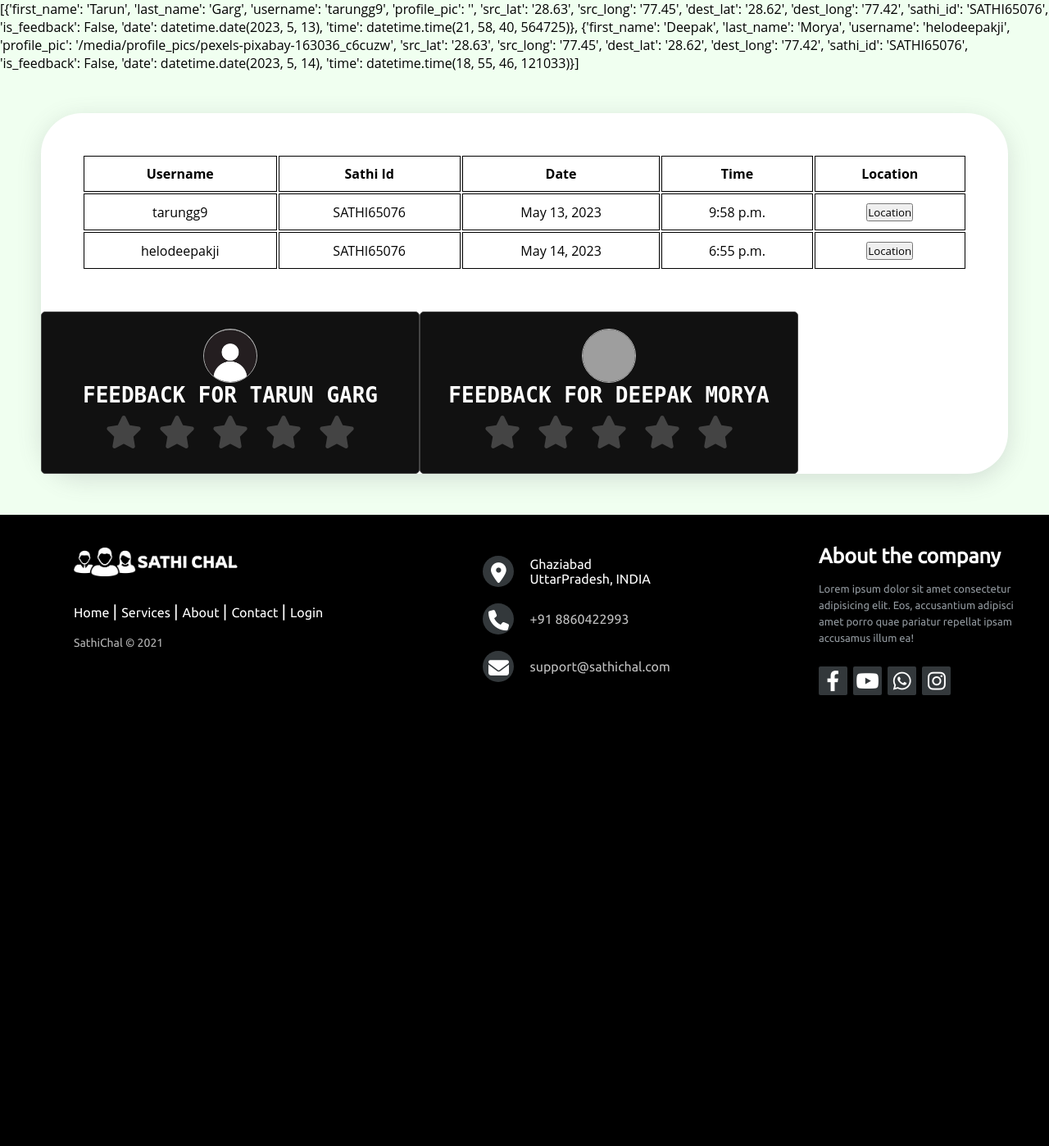
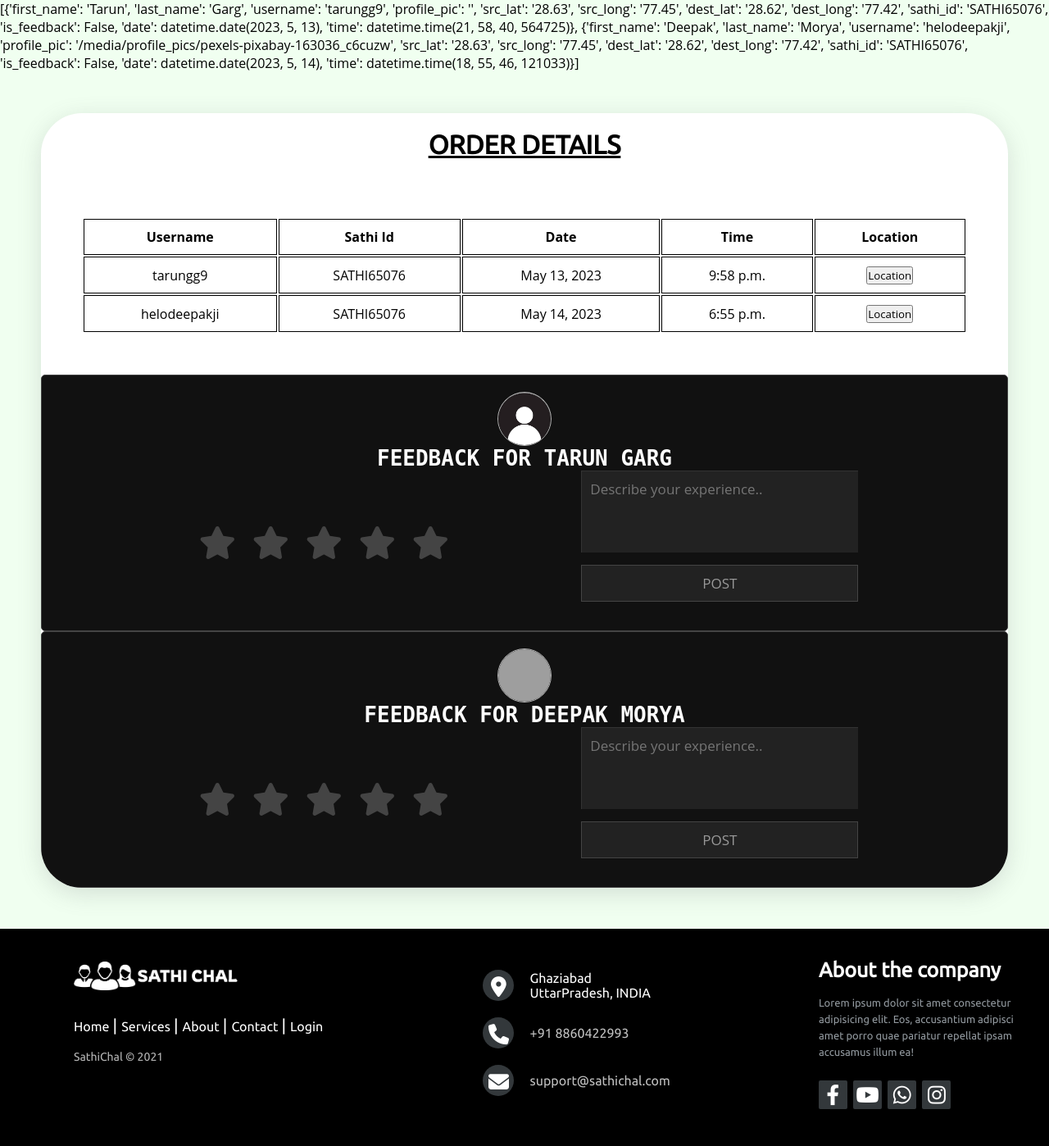
Before and after one commit to helodeepakji/sathichal, a Django app: a page that uses templates/feedback.html in a window 1280 px wide. Shown: the part 75-1473 px from the top of the page at 82% size. Before the commit the page ends 923 px from the top, so only its background shows below. Run offline with Django 4.2, Linux system fonts and the light colour scheme; a user stored in the database is signed in; data comes from the database, SQL or seed files in the repository; grey boxes are pictures that could not be loaded.

Commit message:
feedback page improve

```diff
--- a/home/views.py
+++ b/home/views.py
@@ -250,7 +250,8 @@ def feedback_handler(request,sathi_id):
                         'dest_long':dest_long,
                         'sathi_id':sathi_id,
                         'is_feedback': sathi_user.is_feedback,
-                        #'feedback': this user's feedback,
+                        #'rating': this user's feedback,
+                        #'comment': if is_feedback is true,
                         'date': sathi_user.date,
                         'time' : sathi_user.time
                     }
--- a/templates/feedback.html
+++ b/templates/feedback.html
@@ -18,6 +18,11 @@
             background: white;
             border-radius: 50px;
             flex-wrap: wrap;
+            overflow: hidden;
+        }
+
+        .hidden{
+          display: none;
         }
 
 
@@ -32,7 +37,7 @@
 
 .container{
   position: relative;
-  width: 400px;
+  width: -webkit-fill-available;
   background: #111;
   padding: 20px 30px;
   border: 1px solid #444;
@@ -51,18 +56,7 @@
   color: #666;
   font-weight: 500;
 }
-.container .edit{
-  position: absolute;
-  right: 10px;
-  top: 5px;
-  font-size: 16px;
-  color: #666;
-  font-weight: 500;
-  cursor: pointer;
-}
-.container .edit:hover{
-  text-decoration: underline;
-}
+
 .container .star-widget input{
   display: none;
 }
@@ -100,7 +94,7 @@ input#rate-5:checked ~ label{
   content: "I just love it ";
 }
 .container form{
-  display: none;
+  /*display: none;*/
 }
 input:checked ~ form{
   display: block;
@@ -138,7 +132,7 @@ form .btn{
   width: 100%;
   margin: 15px 0;
 }
-form .btn button{
+form .btn button,.edit{
   height: 100%;
   width: 100%;
   border: 1px solid #444;
@@ -179,12 +173,29 @@ th, td {
   text-align: center;
 }
 
+.heading{
+  text-align: center;
+  width: 100%;
+  padding: 20px;
+  text-transform: uppercase;
+  font-family: 'Ubuntu';
+  text-decoration: underline;
+}
+
+.star-widget {
+  display: flex;
+  align-items: center;
+  width: 100%;
+  justify-content: space-evenly;
+}
+
     </style>
 </head>
 <body>
     {% include 'layout/navbar.html' %}
     {{data}}
     <div class="main">
+      <h1 class="heading">Order Details</h1>
         <div class="map">
           <div class="data">
             <table>
@@ -225,24 +236,35 @@ th, td {
               </div>
               <div class="star-widget">
                   <div class="star">
-                    <input type="radio" name="rate" id="rate-5">
-                    <label for="rate-5" class="fas fa-star"></label>
-                    <input type="radio" name="rate" id="rate-4">
-                    <label for="rate-4" class="fas fa-star"></label>
-                    <input type="radio" name="rate" id="rate-3">
-                    <label for="rate-3" class="fas fa-star"></label>
-                    <input type="radio" name="rate" id="rate-2">
-                    <label for="rate-2" class="fas fa-star"></label>
-                    <input type="radio" name="rate" id="rate-1">
-                    <label for="rate-1" class="fas fa-star"></label>
+                    <input type="radio" name="{{feedback.username}}_rate" value="5" id="{{feedback.username}}_rate-5" onchange="handleRadioChange(event,'{{feedback.username}}')">
+                    <label for="{{feedback.username}}_rate-5" class="fas fa-star"></label>
+                    <input type="radio" name="{{feedback.username}}_rate" value="4" id="{{feedback.username}}_rate-4" onchange="handleRadioChange(event,'{{feedback.username}}')">
+                    <label for="{{feedback.username}}_rate-4" class="fas fa-star"></label>
+                    <input type="radio" name="{{feedback.username}}_rate" value="3" id="{{feedback.username}}_rate-3" onchange="handleRadioChange(event,'{{feedback.username}}')">
+                    <label for="{{feedback.username}}_rate-3" class="fas fa-star"></label>
+                    <input type="radio" name="{{feedback.username}}_rate" value="2" id="{{feedback.username}}_rate-2" onchange="handleRadioChange(event,'{{feedback.username}}')">
+                    <label for="{{feedback.username}}_rate-2" class="fas fa-star"></label>
+                    <input type="radio" name="{{feedback.username}}_rate" value="1" id="{{feedback.username}}_rate-1" onchange="handleRadioChange(event,'{{feedback.username}}')">
+                    <label for="{{feedback.username}}_rate-1" class="fas fa-star"></label>
                   </div>
-                  <form action="#">
-                    <header></header>
+                  <form action="/feedback" method="post">
                     <div class="textarea">
-                        <textarea cols="30" placeholder="Describe your experience.."></textarea>
+                      <input type="hidden" name="username" value="{{feedback.username}}">
+                      {% if feedback.is_feedback %}
+                        <input type="hidden" id="{{feedback.username}}" name="rating" value="{{feedback.rating}}">
+                        <textarea cols="30" id="comment" name="comment" placeholder="Describe your experience.." readonly>{{feedback.comment}}</textarea>
+                      {% else %}
+                        <input type="hidden" id="{{feedback.username}}" name="rating" value="0">
+                        <textarea cols="30" id="comment" name="comment" placeholder="Describe your experience.."></textarea>
+                      {% endif %}
                     </div>
                     <div class="btn">
-                        <button id="post" type="submit">Post</button>
+                        {% if feedback.is_feedback %}
+                          <button type="reset" class="edit" onclick="removeReadOnly()">EDIT</button>
+                          <button id="post" class="hidden" type="submit">Post</button>
+                        {% else %}
+                          <button id="post" type="submit">Post</button>
+                        {% endif %}
                     </div>
                   </form>
               </div>
@@ -252,19 +274,18 @@ th, td {
 
 {% include 'layout/footer.html' %}
 <script>
-  const btn = document.getElementById("post");
-  const post = document.querySelector(".post");
-  const widget = document.querySelector(".star-widget");
-  const editBtn = document.querySelector(".edit");
-  btn.onclick = ()=>{
-    widget.style.display = "none";
-    post.style.display = "block";
-    editBtn.onclick = ()=>{
-      widget.style.display = "block";
-      post.style.display = "none";
+    function handleRadioChange(event,username){
+      if(event.target.checked){
+        document.getElementById(username).value = event.target.value;
+        console.log("check user "+username);
+      }
     }
-    return false;
-  }
+
+    function removeReadOnly(){
+        document.getElementById('comment').readOnly = false;
+        document.getElementById('post').classList.remove("hidden");
+    }
+
 </script>
 </body>
 </html>
```
